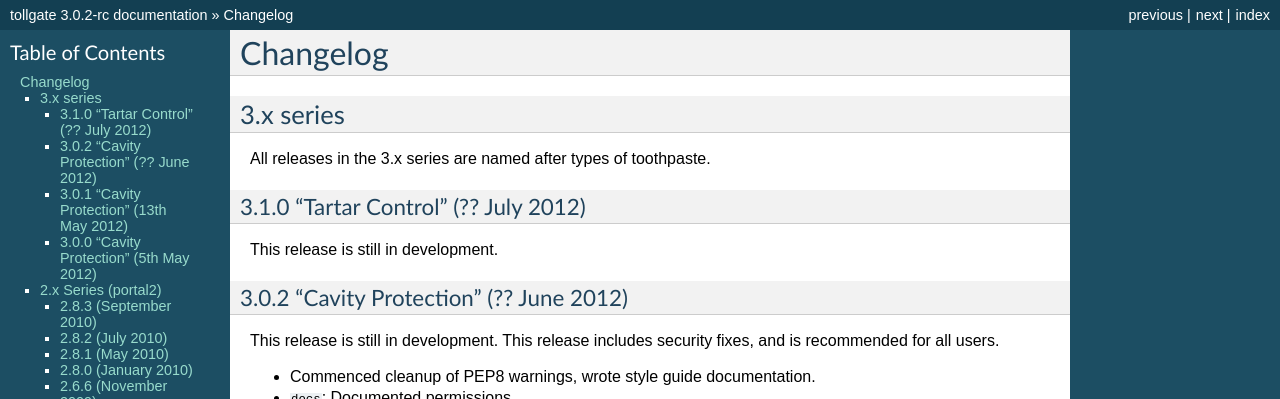
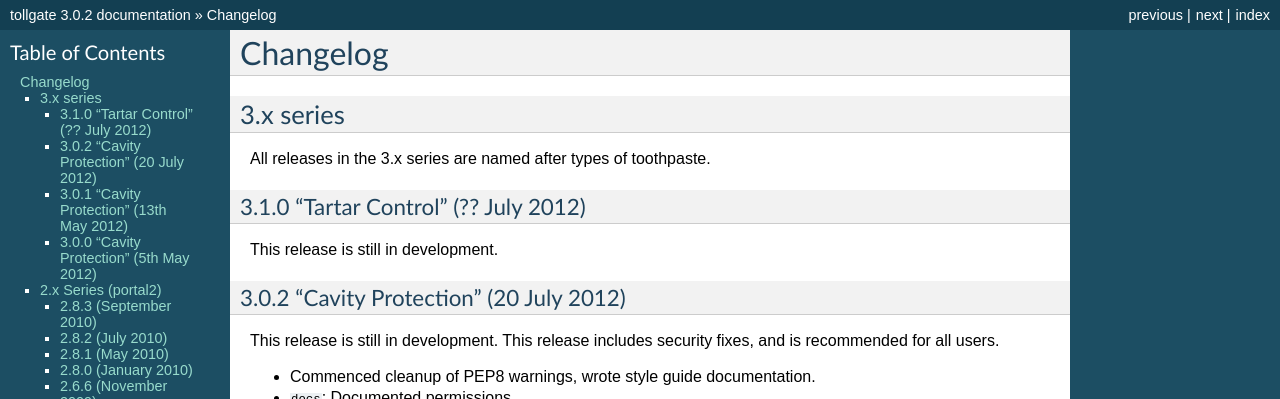
Before and after one commit to micolous/tollgate, a Sphinx documentation site: the page built from docs/changelog.rst, in a window 1280 px wide and 900 px high. Shown: the top 399 px of the window. Built offline with Sphinx 7.4.7, drawn with Linux system fonts in a browser that asks for light colours; some of the changed text lies outside the part shown.

```diff
--- a/docs/changelog.rst
+++ b/docs/changelog.rst
@@ -12,7 +12,7 @@ All releases in the 3.x series are named after types of toothpaste.
 
 This release is still in development.
 
-3.0.2 "Cavity Protection" (?? June 2012)
+3.0.2 "Cavity Protection" (20 July 2012)
 ----------------------------------------
 
 This release is still in development.  This release includes security fixes, and is recommended for all users.
--- a/docs/conf.py
+++ b/docs/conf.py
@@ -50,7 +50,7 @@ copyright = u'2012, Michael Farrell'
 # The short X.Y version.
 version = '3.0'
 # The full version, including alpha/beta/rc tags.
-release = '3.0.2-rc'
+release = '3.0.2'
 
 # The language for content autogenerated by Sphinx. Refer to documentation
 # for a list of supported languages.
--- a/setup.py
+++ b/setup.py
@@ -4,7 +4,7 @@ from setuptools import setup, find_packages
 
 setup(
 	name="tollgate",
-	version="3.0.2-rc",
+	version="3.0.2",
 	description="Python/Django-based captive portal for LAN parties.",
 	author="Michael Farrell",
 	author_email="micolous@gmail.com",
--- a/tollgate/__init__.py
+++ b/tollgate/__init__.py
@@ -1 +1 @@
-__version__ = '3.0.2-rc'
+__version__ = '3.0.2'
```
Also changed, not shown: README.md (+1 -1 lines).
